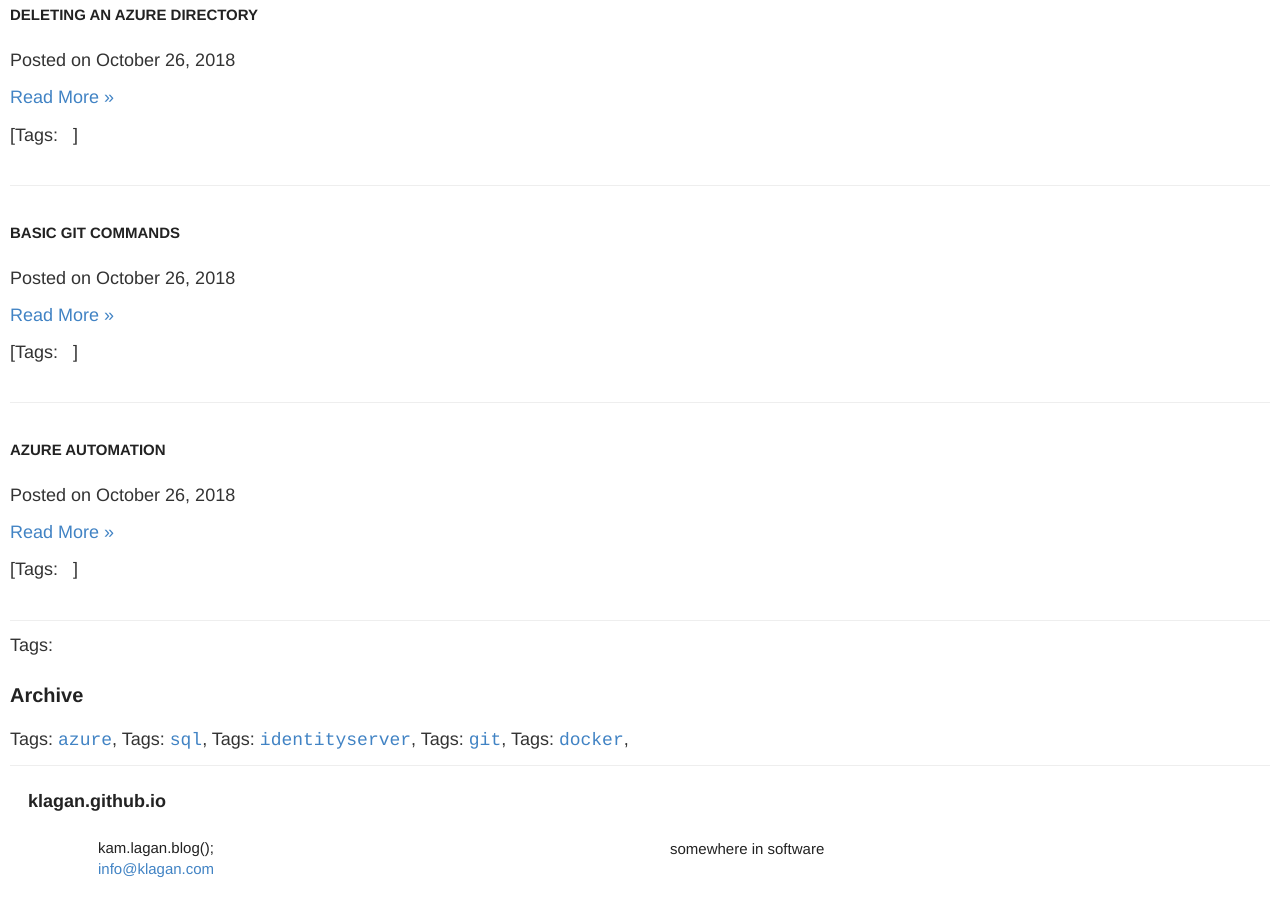
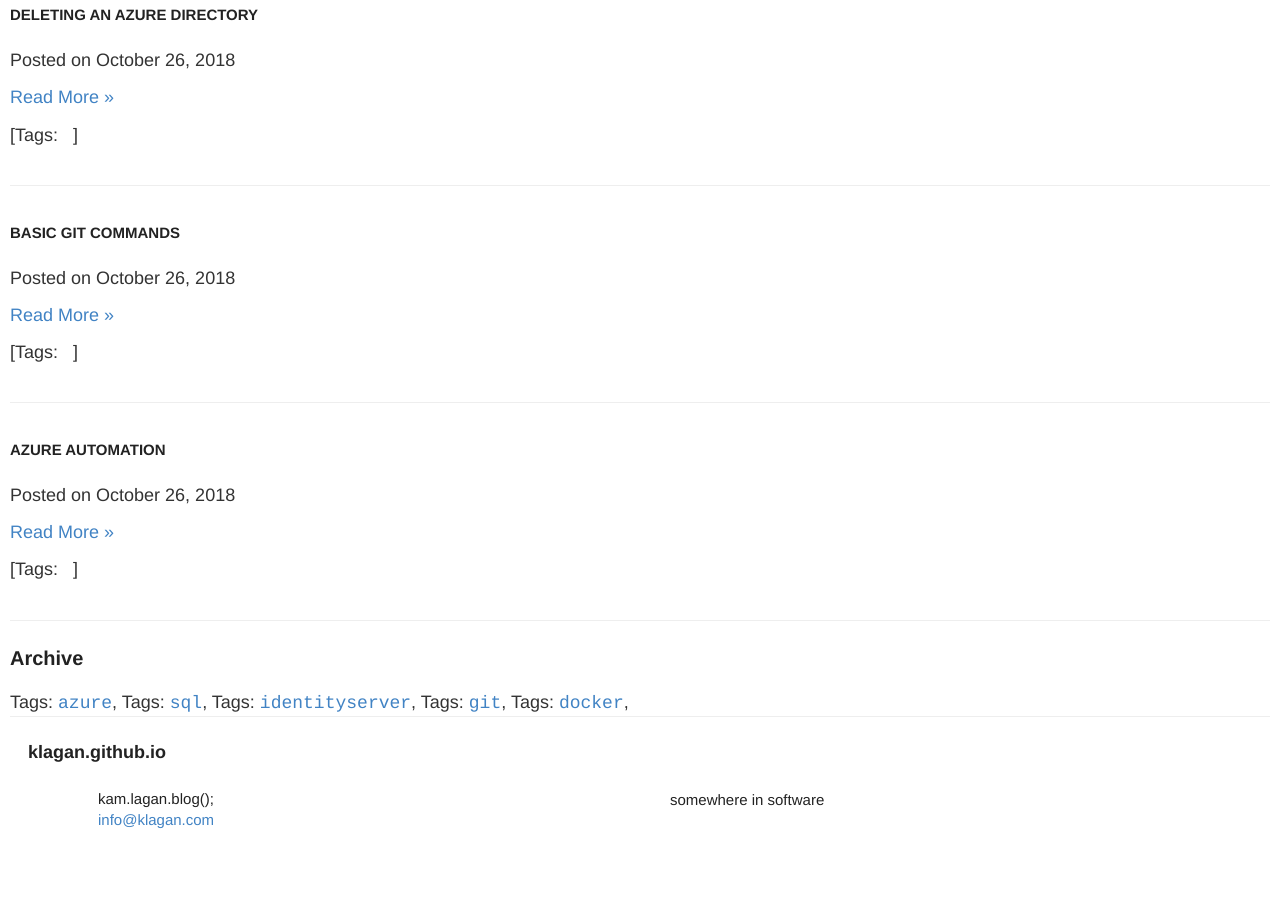
Before and after one commit to klagan/klagan.github.io, a Jekyll site: the page built from index.html, in a window 1280 px wide and 900 px high, scrolled down 871 px. Built offline with Jekyll 4.4.1, drawn with Linux system fonts in a browser that asks for light colours; after the commit the page ends 1722 px from its top, so only the background shows below that.

Commit message:
Update index.html

```diff
--- a/index.html
+++ b/index.html
@@ -31,5 +31,5 @@ layout: default
     </article>
   {% endfor %}
 
-	<p>Tags: {% include archive.html %}</p>
+	{% include archive.html %}
 </div>
```
